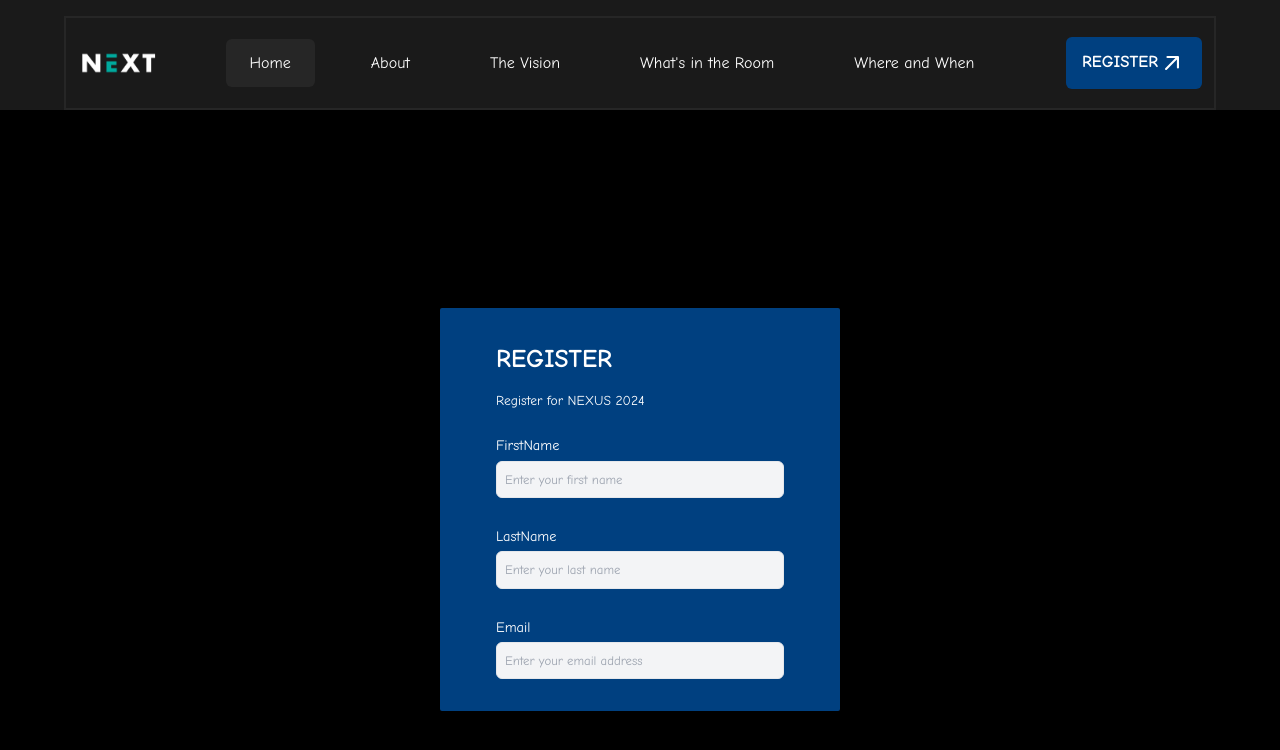
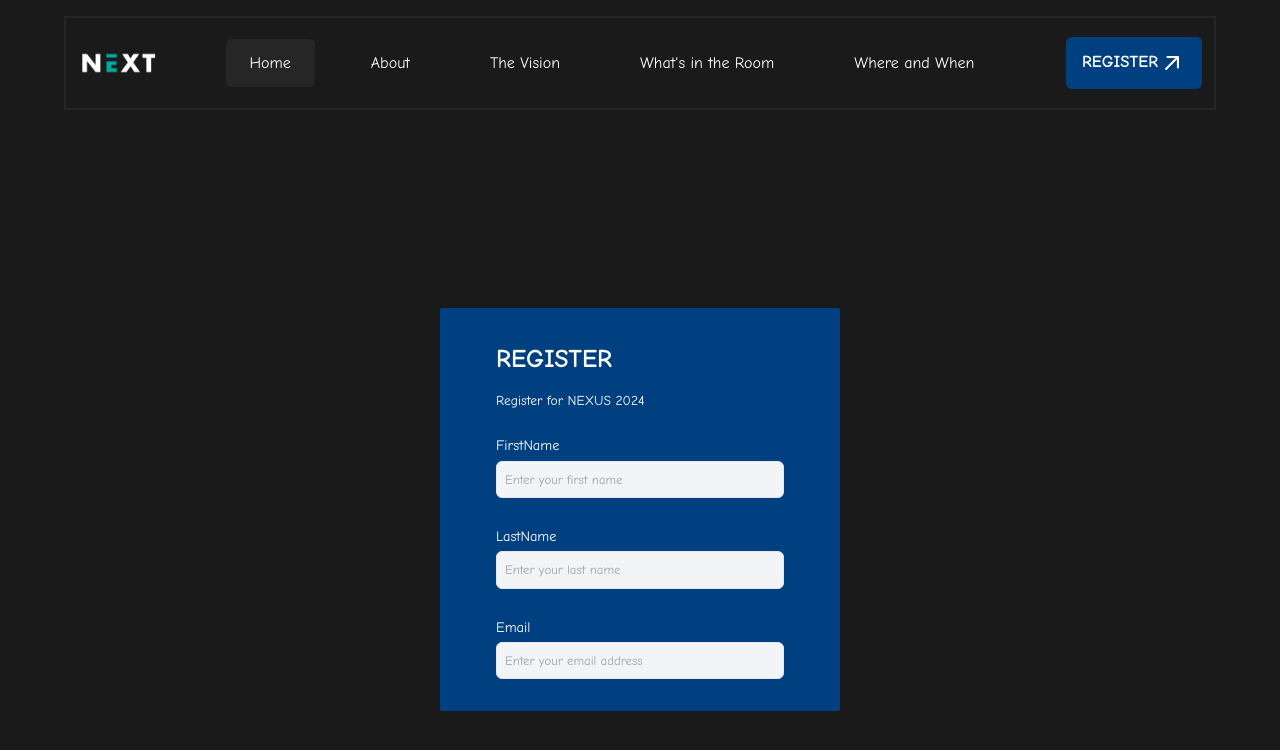
Before and after one commit to samscript18/nexus-fe, a Next.js app: page /register in a window 1280 px wide. Shown: the top 750 px of the page. Built offline with nearby package versions, Linux system fonts and the light colour scheme.

Commit message:
Update layout.tsx

```diff
--- a/src/app/(auth)/layout.tsx
+++ b/src/app/(auth)/layout.tsx
@@ -9,7 +9,7 @@ export default function AuthLayout({ children }: Props) {
   return (
     <>
       <Navbar />
-      <section className="w-full min-h-screen bg-[#000] flex items-center justify-center z-[4] pb-[60px] pt-[60px]">
+      <section className="w-full min-h-screen bg-[#1a1a1a] flex items-center justify-center z-[4] pb-[60px] pt-[60px]">
         <div
           className="relative w-[96vw] max-w-[400px] py-8 px-10 md:px-14 bg-[#004080] overflow-hidden rounded-sm z-[4]"
         >
```
